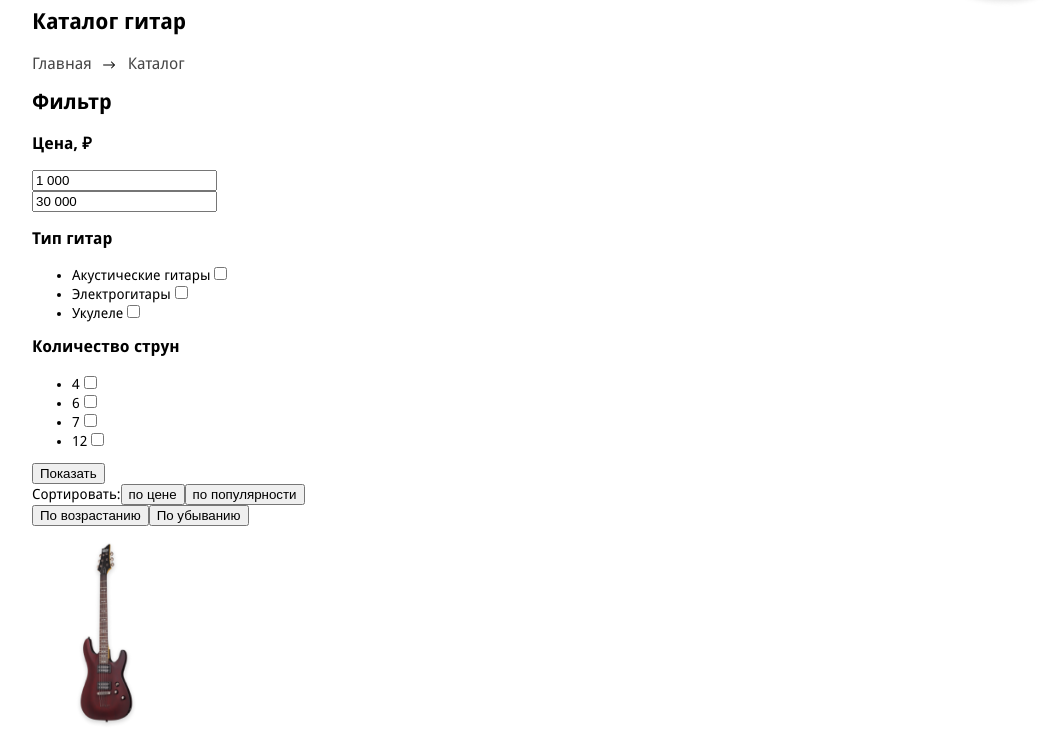
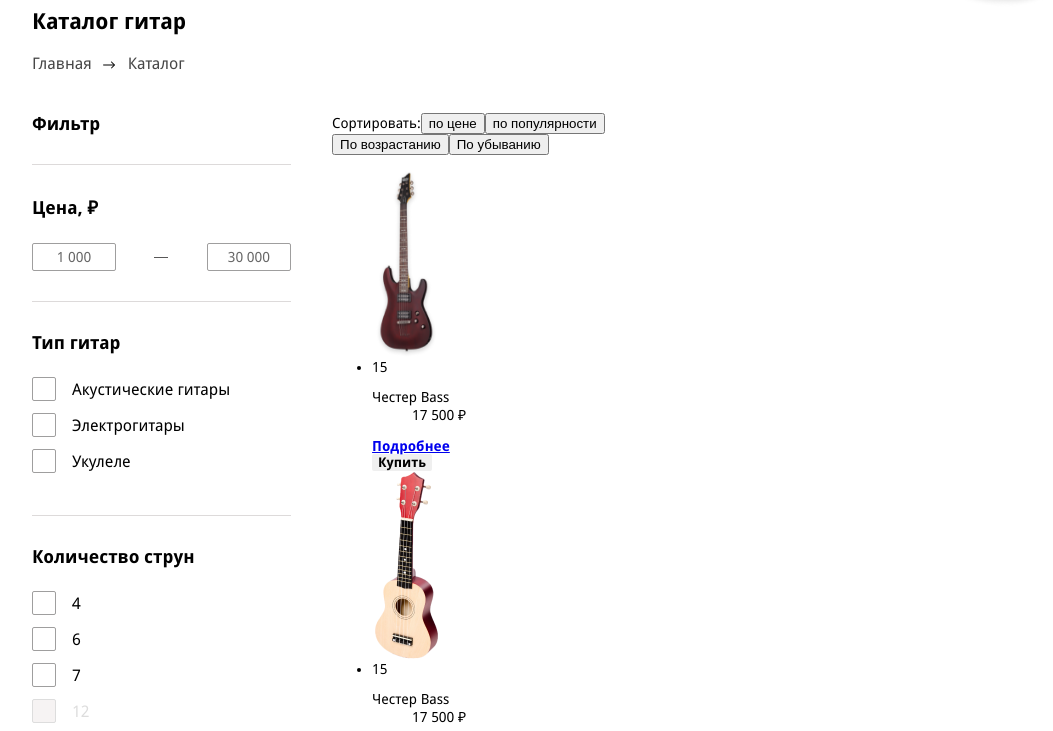
Before and after one commit to lula-may/guitar-shop-elagina, a React (Create React App) app: page / in a window 1280 px wide. Shown: the part 363-1094 px from the top of the page, without its empty margins (23-1076 px from the left). Built offline with nearby package versions, Linux system fonts and the light colour scheme.

Commit message:
Добавляет стили для блока Фильтр

```diff
--- /dev/null
+++ b/src/components/filter/filter.jsx
@@ -0,0 +1,63 @@
+import React from "react";
+import "./style.scss";
+
+export default function Filter() {
+  return (
+    <section className="main__filter filter">
+      <h2>Фильтр</h2>
+      <div className="filter__item">
+        <h3>Цена, ₽</h3>
+        <div className="filter__price price-range">
+          <div className="price-range__field">
+            <input id="price-min" type="text" value="1 000" />
+            <label className="visually-hidden" htmlFor="price-min">Минимальная цена</label>
+          </div>
+          <div className="price-range__dash"/>
+          <div className="price-range__field">
+            <input id="price-max" type="text" value="30 000"/>
+            <label className="visually-hidden" htmlFor="price-max">Максимальная цена</label>
+          </div>
+        </div>
+      </div>
+      <div className="filter__item">
+        <h3>Тип гитар</h3>
+        <ul className="checkbox-list">
+          <li className="checkbox-list__item">
+            <input className="visually-hidden" type="checkbox" name="type" id="type-1"/>
+            <label htmlFor="type-1">Акустические гитары</label>
+          </li>
+          <li className="checkbox-list__item">
+            <input className="visually-hidden" type="checkbox" name="type" id="type-2"/>
+            <label htmlFor="type-2">Электрогитары</label>
+          </li>
+          <li className="checkbox-list__item">
+            <input className="visually-hidden" type="checkbox" name="type" id="type-3"/>
+            <label htmlFor="type-3">Укулеле</label>
+          </li>
+        </ul>
+      </div>
+      <div className="filter__item">
+        <h3>Количество струн</h3>
+          <ul className="checkbox-list">
+            <li className="checkbox-list__item">
+              <input className="visually-hidden" type="checkbox" name="type" id="strings-1"/>
+              <label htmlFor="strings-1">4</label>
+            </li>
+            <li className="checkbox-list__item">
+              <input className="visually-hidden" type="checkbox" name="type" id="strings-2"/>
+              <label htmlFor="strings-2">6</label>
+            </li>
+            <li className="checkbox-list__item">
+              <input className="visually-hidden" type="checkbox" name="type" id="strings-3"/>
+              <label htmlFor="strings-3">7</label>
+            </li>
+            <li className="checkbox-list__item">
+              <input className="visually-hidden" type="checkbox" name="type" id="strings-4" disabled/>
+              <label htmlFor="strings-4">12</label>
+            </li>
+        </ul>
+      </div>
+      <button className="filter__button button button--plain">Показать</button>
+    </section>
+  );
+}
--- /dev/null
+++ b/src/components/filter/style.scss
@@ -0,0 +1,5 @@
+@import "../../styles/global/variables.scss";
+@import "../../styles/global/mixins.scss";
+@import "styles/checkbox-list.scss";
+@import "styles/filter.scss";
+@import "styles/price-range.scss";
--- /dev/null
+++ b/src/components/filter/styles/checkbox-list.scss
@@ -0,0 +1,48 @@
+.checkbox-list {
+  @include list-reset();
+
+  font-size: $fnt-size-label;
+  line-height: normal;
+}
+
+.checkbox-list__item {
+  margin-bottom: 12px;
+
+  label {
+    display: flex;
+    align-items: center;
+  }
+
+  label::before {
+    content: "";
+    width: 24px;
+    height: 24px;
+    margin-right: 16px;
+
+    border: 1px solid $bdr-clr-input;
+    border-radius: 2px;
+  }
+
+  input:checked + label::before {
+    background-image: url("../img/check-mark.svg");
+    background-repeat: no-repeat;
+    background-position: center;
+  }
+
+  input:hover + label::before {
+    border-color: $dash-clr;
+  }
+
+  input:active + label::before {
+    border-color: $bg-button;
+  }
+
+  input:disabled + label {
+    color: $text-disabled;
+
+    &::before {
+      border-color: $text-disabled;
+      background-color: $bg-checkbox;
+    }
+  }
+}
--- /dev/null
+++ b/src/components/filter/styles/filter.scss
@@ -0,0 +1,32 @@
+.filter {
+  h2,
+  h3 {
+    @include offset-reset();
+
+    font-size: $fnt-size-subheading;
+    font-weight: 700;
+    line-height: normal;
+  }
+
+  h2 {
+    margin-bottom: 30px;
+  }
+
+  h3 {
+    margin-bottom: 24px;
+  }
+}
+
+.filter__item {
+  padding-top: 30px;
+  padding-bottom: 30px;
+
+  border-top: 1px solid $bdr-clr-filter;
+}
+
+.filter__button {
+  padding: 8px 28px;
+  font-size: 12px;
+  line-height: normal;
+  text-transform: uppercase;
+}
--- /dev/null
+++ b/src/components/filter/styles/price-range.scss
@@ -0,0 +1,28 @@
+.price-range {
+  display: flex;
+  justify-content: space-between;
+  align-items: center;
+}
+
+.price-range__field {
+  width: 84px;
+
+  input {
+    width: 100%;
+    height: 28px;
+
+    font-family: inherit;
+    font-size: $fnt-size-basic;
+    color: rgba($text-clr-basic, 0.6);
+    text-align: center;
+
+    border: 1px solid $bdr-clr-input;
+    border-radius: 2px;
+  }
+}
+
+.price-range__dash {
+  width: 14px;
+  height: 1px;
+  background-color: $dash-clr;
+}
--- a/src/components/main/main.jsx
+++ b/src/components/main/main.jsx
@@ -3,6 +3,7 @@ import { Link } from "react-router-dom";
 import "./style.scss";
 
 import Breadcrumbs from "../breadcrumbs/breadcrumbs";
+import Filter from "../filter/filter";
 
 const breadcrumbs = [
   {id: 1, url: '#', text: 'Главная'},
@@ -18,61 +19,7 @@ export default function Main() {
           <Breadcrumbs links={breadcrumbs} />
         </div>
         <div className="main__container">
-          <section className="main__filter filter">
-            <h2>Фильтр</h2>
-            <div className="filter__item">
-              <h3>Цена, ₽</h3>
-              <div className="filter__price price-range">
-                <div className="price-range__field">
-                  <input id="price-min" type="text" value="1 000" />
-                  <label className="visually-hidden" htmlFor="price-min">Минимальная цена</label>
-                </div>
-                <div className="price-range__field">
-                  <input id="price-max" type="text" value="30 000"/>
-                  <label className="visually-hidden" htmlFor="price-max">Максимальная цена</label>
-                </div>
-              </div>
-            </div>
-            <div className="filter__item">
-              <h3>Тип гитар</h3>
-              <ul className="checkbox-list">
-                <li className="checkbox-list__item">
-                  <label htmlFor="type-1">Акустические гитары</label>
-                  <input type="checkbox" name="type" id="type-1"/>
-                </li>
-                <li className="checkbox-list__item">
-                  <label htmlFor="type-2">Электрогитары</label>
-                  <input type="checkbox" name="type" id="type-2"/>
-                </li>
-                <li className="checkbox-list__item">
-                  <label htmlFor="type-3">Укулеле</label>
-                  <input type="checkbox" name="type" id="type-3"/>
-                </li>
-              </ul>
-            </div>
-            <div className="filter__item">
-              <h3>Количество струн</h3>
-                <ul className="checkbox-list">
-                  <li className="checkbox-list__item">
-                    <label htmlFor="strings-1">4</label>
-                    <input type="checkbox" name="type" id="strings-1"/>
-                  </li>
-                  <li className="checkbox-list__item">
-                    <label htmlFor="strings-2">6</label>
-                    <input type="checkbox" name="type" id="strings-2"/>
-                  </li>
-                  <li className="checkbox-list__item">
-                    <label htmlFor="strings-3">7</label>
-                    <input type="checkbox" name="type" id="strings-3"/>
-                  </li>
-                  <li className="checkbox-list__item">
-                    <label htmlFor="strings-4">12</label>
-                    <input type="checkbox" name="type" id="strings-4"/>
-                  </li>
-              </ul>
-            </div>
-            <button className="filter__button">Показать</button>
-          </section>
+          <Filter/>
           <section className="main__catalog catalog">
             <h2 className="visually-hidden">Список товаров</h2>
             <div className="catalog__sort sort">
--- a/src/components/main/styles/main.scss
+++ b/src/components/main/styles/main.scss
@@ -14,3 +14,13 @@
 .main__wrapper {
   @include container();
 }
+
+.main__breadcrumbs {
+  margin-bottom: 40px;
+}
+
+.main__container {
+  display: grid;
+  grid-template-columns: 22.12% 74.35%;
+  column-gap: 3.53%;
+}
--- a/src/style.scss
+++ b/src/style.scss
@@ -4,5 +4,6 @@
 @import "styles/global/mixins.scss";
 
 // Block Styles
+@import "styles/blocks/button.scss";
 @import "styles/blocks/page.scss";
 @import "styles/blocks/visually-hidden.scss";
```
Also changed, not shown: src/components/filter/img/check-mark.svg (renamed from public/img/check-mark.svg).
